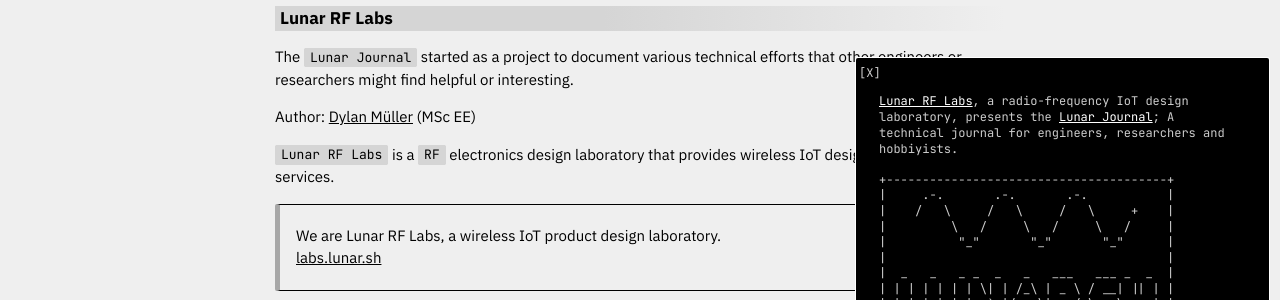
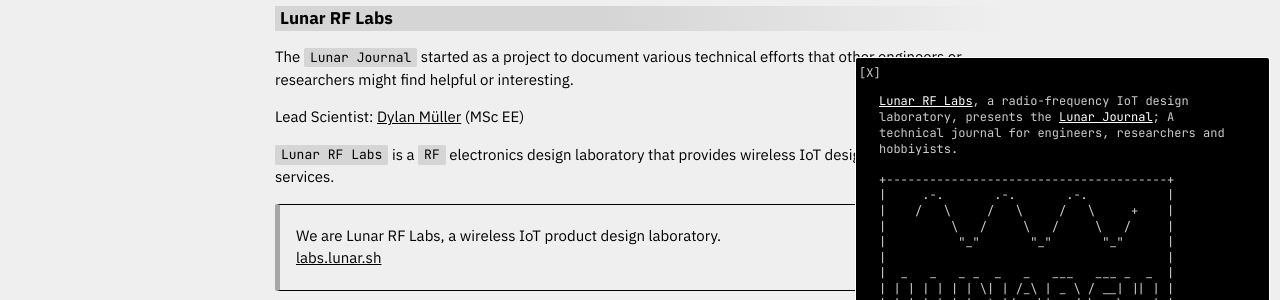
Before and after one commit to lunar-sh/journal.lunar.sh, a Jekyll site: the page built from info.md, in a window 1280 px wide and 900 px high. Shown: the part 414-714 px from the top of the window. Built offline with Jekyll 4.4.1, drawn with Linux system fonts in a browser that asks for light colours; nearby versions of some CDN libraries.

Commit message:
Update info.md

```diff
--- a/info.md
+++ b/info.md
@@ -15,7 +15,7 @@
 The `Lunar Journal` started as a project to document various technical efforts that
 other engineers or researchers might find helpful or interesting.
 
-Author: [Dylan Müller](https://files.lunar.sh/docs/RESUME_DMULLER.pdf) (MSc EE)
+Lead Scientist: [Dylan Müller](https://files.lunar.sh/docs/RESUME_DMULLER.pdf) (MSc EE)
 
 `Lunar RF Labs` is a `RF` electronics design laboratory that provides wireless IoT
 design and prototyping services.
```
